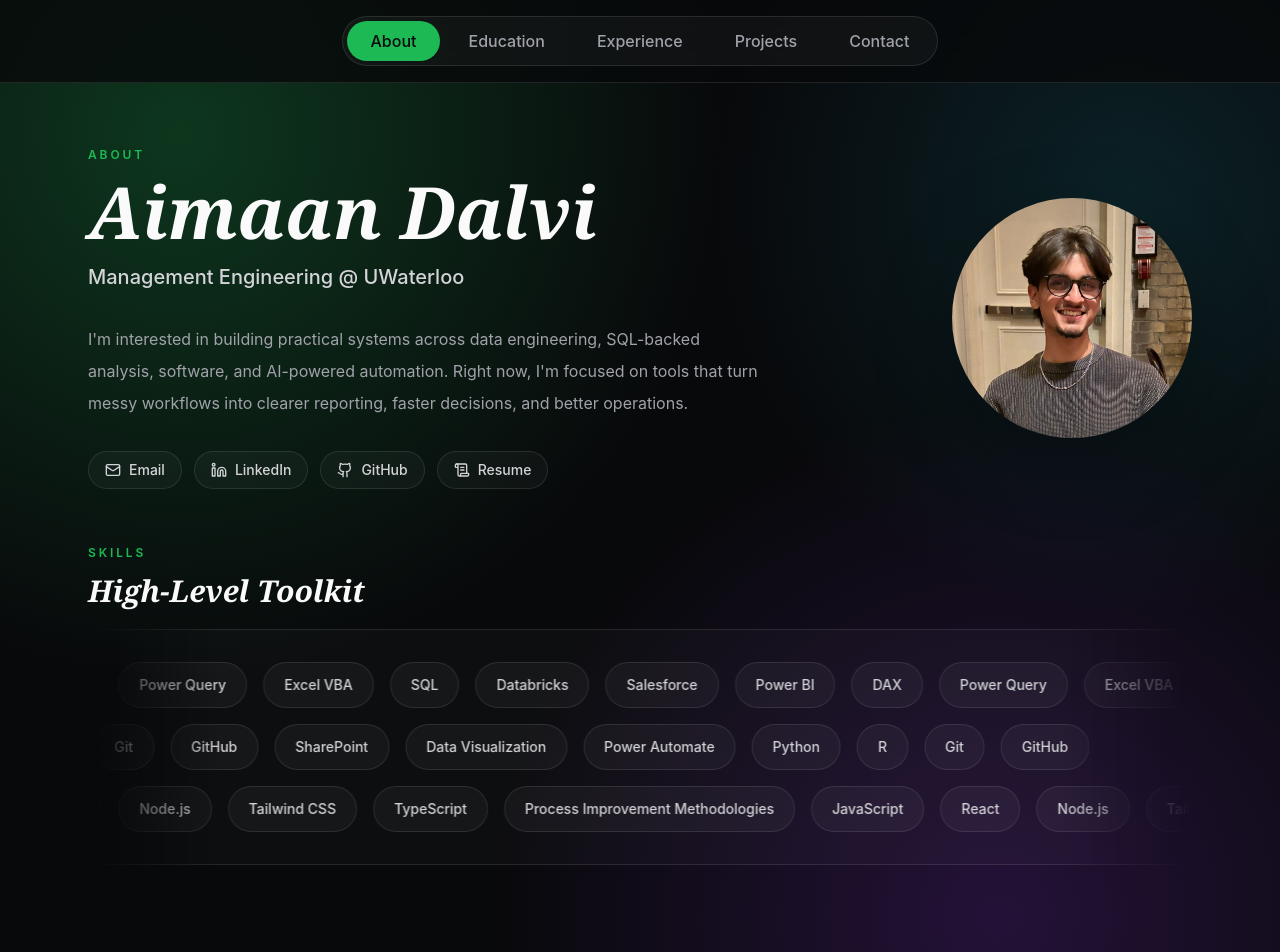
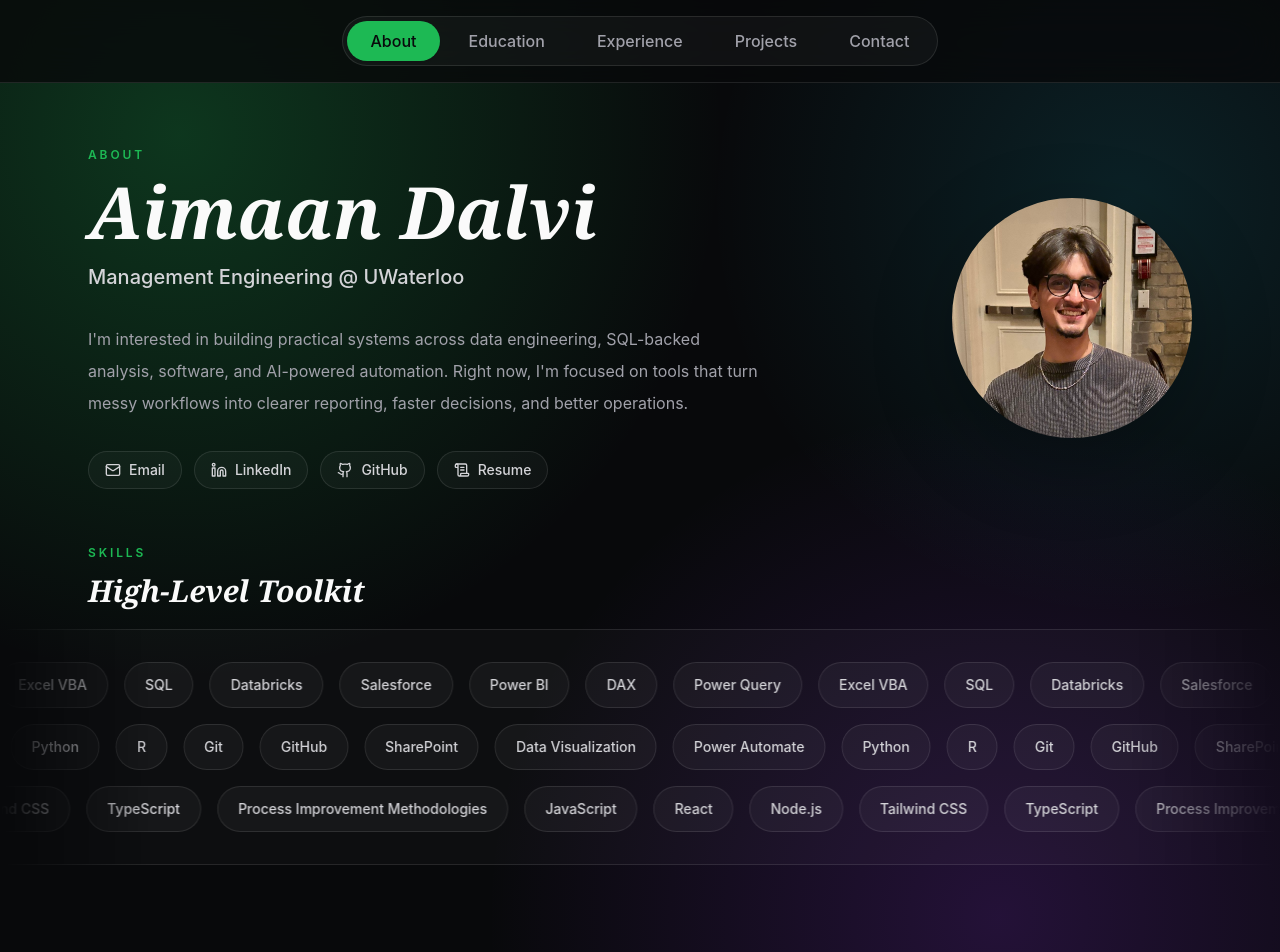
Before and after one commit to aimaandalvi/personal-website, a Next.js app: page / in a window 1280 px wide. Shown: the top 952 px of the page. Built offline with nearby package versions, Linux system fonts and the light colour scheme.

Commit message:
Extended skills conveyor

```diff
--- a/app/about/page.tsx
+++ b/app/about/page.tsx
@@ -61,15 +61,15 @@ export default function AboutPage() {
             </h2>
           </div>
         </div>
-        <div className="skill-marquee touch-pan-y select-none rounded-xl border border-zinc-200/80 bg-white/50 py-8 dark:border-white/10 dark:bg-white/[0.025]">
+        <div className="skill-marquee relative left-1/2 w-screen -translate-x-1/2 touch-pan-y select-none border-y border-zinc-200/80 bg-white/50 py-8 dark:border-white/10 dark:bg-white/[0.025]">
           <div className="space-y-4">
             {skillRows.map((row, rowIndex) => (
               <div
                 key={rowIndex}
                 className={`skill-marquee-track will-change-transform ${rowIndex === 1 ? "skill-marquee-track-reverse" : ""}`}
               >
-                {[0, 1].map((groupIndex) => (
-                  <div key={groupIndex} className="skill-marquee-group" aria-hidden={groupIndex === 1}>
+                {[0, 1, 2, 3].map((groupIndex) => (
+                  <div key={groupIndex} className="skill-marquee-group" aria-hidden={groupIndex > 0}>
                     {row.map((skill) => (
                       <span
                         key={`${skill}-${rowIndex}-${groupIndex}`}
```
